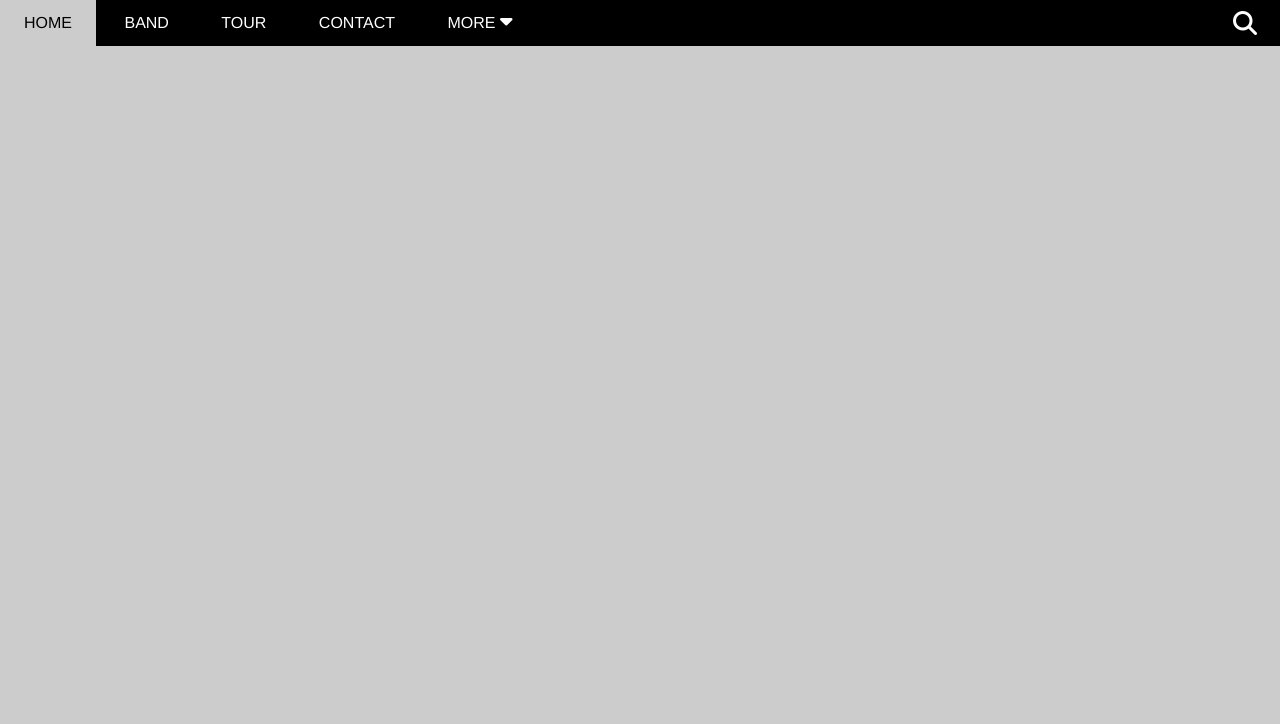
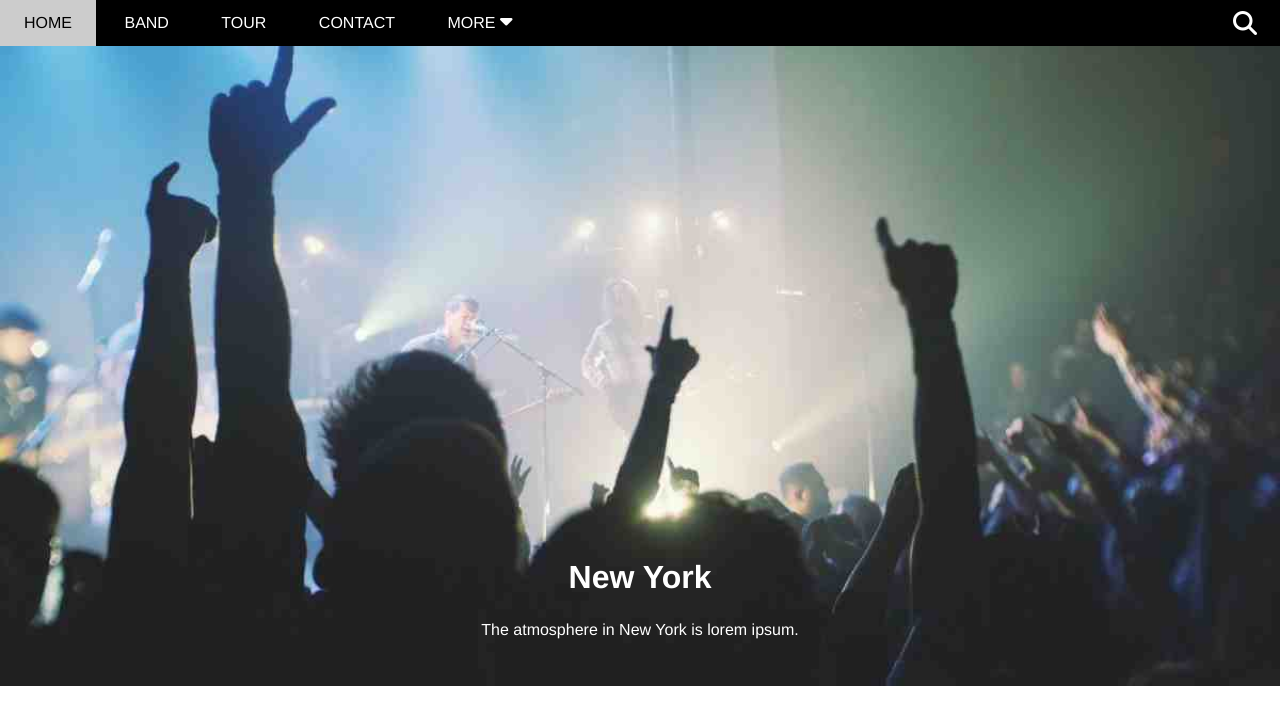
Before and after one commit to thanh-at2-ptit/web_the_band_f8, a plain HTML site: page index.html in a window 1280 px wide. Shown: the top 724 px of the page. Drawn offline with Linux system fonts and the light colour scheme.

Commit message:
Complete Slider *Note z-index: number of layer

```diff
--- a/assets/css/style_index.css
+++ b/assets/css/style_index.css
@@ -33,6 +33,8 @@ html {
     /* ----------------------------------------- */
     height: 46px;
     background-color: black;
+    /* Phân biệt layer */
+    z-index: 1;
 }
 
 #nav {
@@ -134,12 +136,53 @@ html {
 #slider {
     /* Đẩy slider xuống dưới để không ăn vào phần của header */
     margin-top: 46px;
-    min-height: 2000px;
-    background-color: #ccc;
+    /* Nếu giá trị ăn theo phần trăm là lấy theo chiều ngang */
+    padding-top: 50%;
+    background-image: url('/assets/img/slider_1.jpg');
+    background-position: top center;
+    background-repeat: no-repeat;
+    background-size: cover;
+    /*
+    short hand
+    background: url('/assets/img/slider_1.jpg') top center / cover no-repeat;
+    */
+    position: relative;
+}
+
+#slider .text-content {
+    position: absolute;
+    bottom: 47px;
+    color: white;
+    /* Căn giữa cho text */
+        /* Căn theo position */
+    /*
+    left: 50%;
+    transform: translateX(-50%);
+    */
+        /* Mở theo chiều ngang để content tràn với width */
+    width: 100%;
+        /* ép đều sang 2 bên */
+    /*
+    left: 0;
+    right: 0;
+    */
+    text-align: center;
+    /* --------------------------------- */
+}
+
+#slider .text-heading {
+    /* Độ dày chữ */
+    font-weight: 700;
+    font: 24px;
+}
+
+#slider .text-desciption {
+    font: 15px;
+    margin-top: 25px;
 }
 
 #content {
-
+    min-height: 2200px;
 }
 
 #Footer {
--- a/index.html
+++ b/index.html
@@ -45,7 +45,10 @@
         </div>
 
         <div id="slider">
-
+            <div class="text-content">
+                <h1 class="text-heading">New York</h1>
+                <div class="text-desciption">The atmosphere in New York is lorem ipsum.</div>
+            </div>
         </div>
 
         <div id="content">
```
Also changed, not shown: assets/img/slider_1.jpg (added), note.txt.
